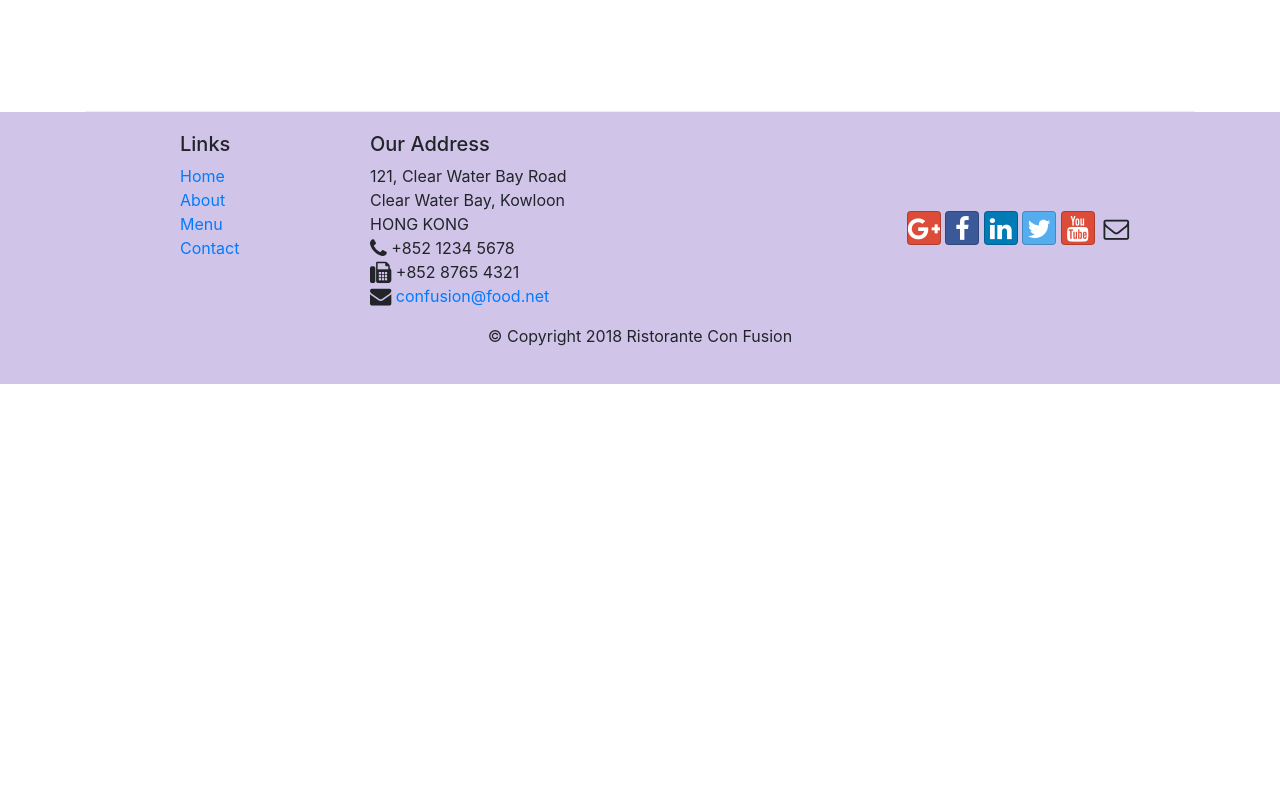
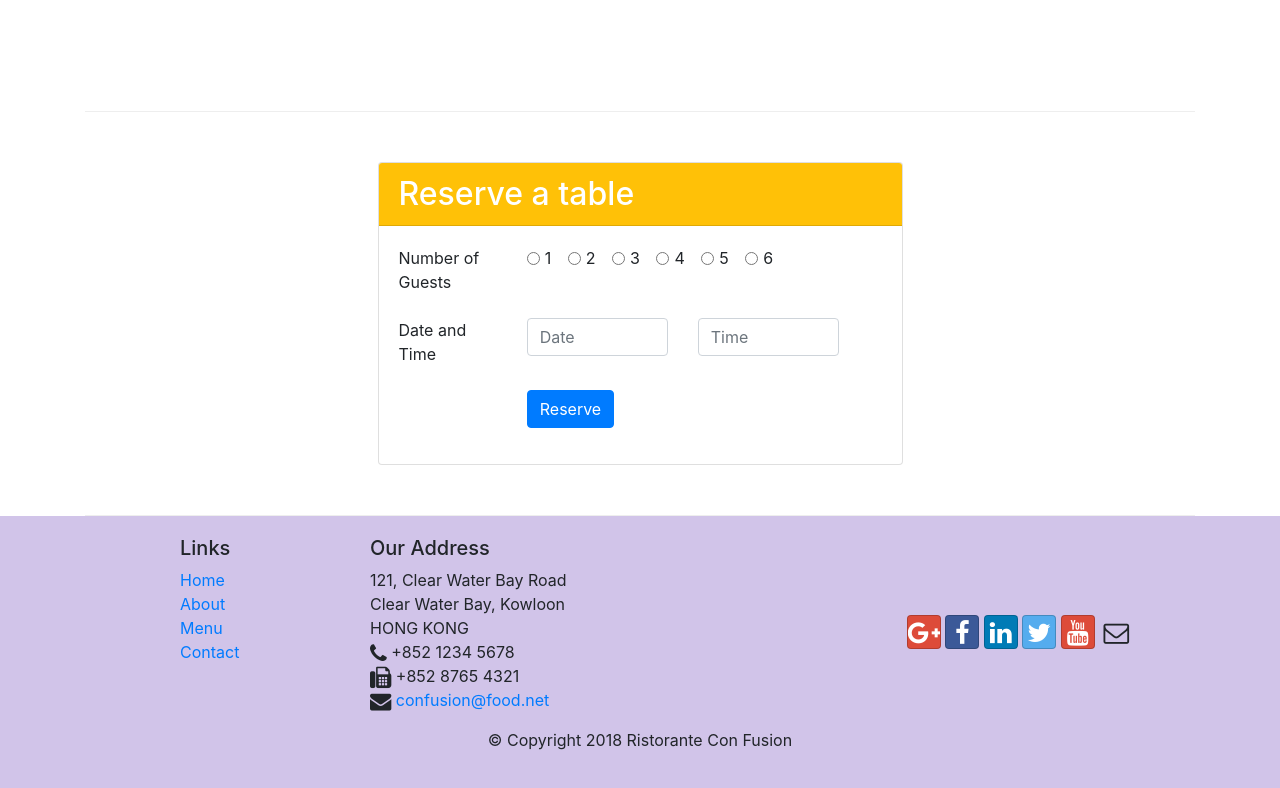
Before and after one commit to kamlesh-00/Coursera-Bootstrap, a website: page index.html in a window 1280 px wide. Shown: the part 1422-2210 px from the top of the page. Before the commit the page ends 1806 px from the top, so only its background shows below. Drawn offline with nearby package versions, Linux system fonts and the light colour scheme.

Commit message:
Assignment 2 Done

```diff
--- a/index.html
+++ b/index.html
@@ -39,8 +39,11 @@
                     <h1>Ristorante con Fusion</h1>
                     <p>We take inspiration from the World's best cuisines, and create a unique fusion experience. Our lipsmacking creations will tickle your culinary senses!</p>
                 </div>
-                <div class="col-12 col-sm align-self-center">
+                <div class="col-12 col-sm-3 align-self-center">
                     <img src="img/logo.png" alt="Restaurant logo" class="img-fluit">
+                </div>
+                <div class="col-12 col-sm-3 align-self-center">
+                    <a role="button" class="btn btn-warning btn-block text-black btn-sm" href="#reservation">Reserve Table</a>
                 </div>
             </div>
         </div>
@@ -69,11 +72,11 @@
             </div>
             <div class="col col-sm col-md">
                 <div class="media">
-                    <img src="img/buffet.png" alt="Buffet" class="d-flex mr-3 img-thumbnail align-self-center">
                     <div class="media-body">
-                        <h2 class="mt-0">Weekend Grand Buffet</h2>
+                        <h2 class="mt-0">Weekend Grand Buffet <span class="badge badge-danger">NEW</span></h2>
                         <p class="d-none d-sm-block">Featuring mouthwatering combinations with a choice of five different salads, six enticing appetizers, six main entrees and five choicest desserts. Free flowing bubbly and soft drinks. All for just $19.99 per person </p>
                     </div>
+                    <img src="img/buffet.png" alt="Buffet" class="d-flex img-thumbnail align-self-center media-right media-object">
                 </div>
             </div>
         </div>
@@ -92,6 +95,61 @@
                     </div>
                 </div>
             </div>
+        </div>
+        <div class="row row-content" id="reservation">
+            <div class="offset-md-3 col-sm-6 row-self-center">
+                <div class="card">
+                    <h2 class="card-header bg-warning text-white mt-0">Reserve a table</h2>
+                    <div class="card-body">
+                        <form action="">
+                            <div class="form-group row">
+                                <label for="numberofguests" class="col-sm-3">Number of Guests</label>
+                                <div class="col-sm-9 numberofguests">
+                                    <div class="form-check form-check-inline">
+                                        <input class="form-check-input" type="radio" name="inlineRadioOptions" id="inlineRadio1" value="option1">
+                                        <label class="form-check-label" for="inlineRadio1">1</label>
+                                    </div>
+                                    <div class="form-check form-check-inline">
+                                        <input class="form-check-input" type="radio" name="inlineRadioOptions" id="inlineRadio2" value="option2">
+                                        <label class="form-check-label" for="inlineRadio2">2</label>
+                                    </div>
+                                    <div class="form-check form-check-inline">
+                                        <input class="form-check-input" type="radio" name="inlineRadioOptions" id="inlineRadio3" value="option3">
+                                        <label class="form-check-label" for="inlineRadio3">3</label>
+                                    </div>
+                                    <div class="form-check form-check-inline">
+                                        <input class="form-check-input" type="radio" name="inlineRadioOptions" id="inlineRadio4" value="option4">
+                                        <label class="form-check-label" for="inlineRadio4">4</label>
+                                    </div>
+                                    <div class="form-check form-check-inline">
+                                        <input class="form-check-input" type="radio" name="inlineRadioOptions" id="inlineRadio5" value="option5">
+                                        <label class="form-check-label" for="inlineRadio5">5</label>
+                                    </div>
+                                    <div class="form-check form-check-inline">
+                                        <input class="form-check-input" type="radio" name="inlineRadioOptions" id="inlineRadio6" value="option6">
+                                        <label class="form-check-label" for="inlineRadio6">6</label>
+                                    </div>
+                                </div>
+                            </div>
+                            <div class="form-group row">
+                                <label for="dateandtime" class="col-sm-3">Date and Time</label>
+                                <div class="col-sm-4">
+                                    <input type="text" name="Date" id="date" placeholder="Date" class="form-control">
+                                </div>
+                                <div class="col-sm-4">
+                                    <input type="text" name="Time" id="time" placeholder="Time" class="form-control">
+                                </div>
+                            </div>
+                            <div class="form-group row">
+                                <div class="offset-sm-3 col-sm">
+                                    <button class="btn btn-primary">Reserve</button>
+                                </div>
+                            </div>
+                        </form>
+                    </div>
+                </div>
+            </div>
+            <div class="col-sm-6"></div>
         </div>
     </div>
 
```
